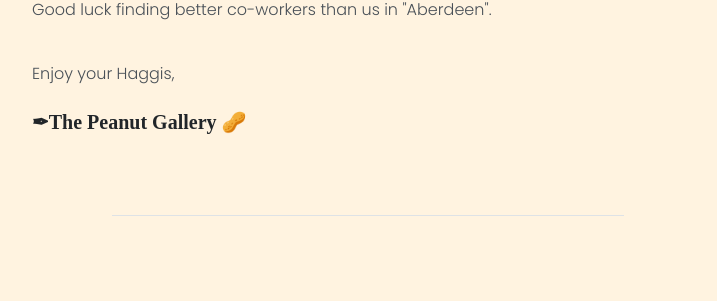
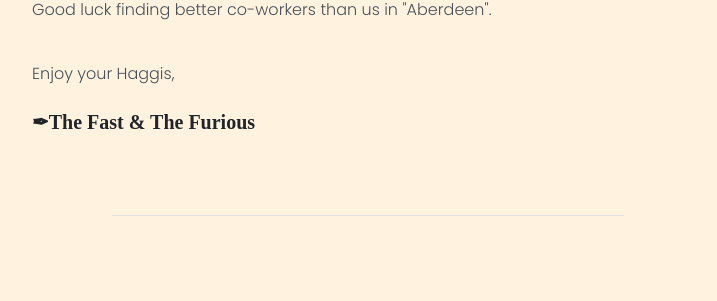
Before and after one commit to P-Brower/goodbye, a Jekyll site: the page built from index.html, in a window 1280 px wide and 900 px high. Shown: the part 237-538 px from the top of the window, without its empty margins (272-989 px from the left). Built offline with Jekyll 4.4.1, drawn with Linux system fonts in a browser that asks for light colours; some web fonts are replaced; the list of posts is cut into pages by our own code.

Commit message:
accidentally inappropriate

```diff
--- a/_config.yml
+++ b/_config.yml
@@ -26,7 +26,7 @@
 
 # Specify the author for blog posts
 author:
-  name: The Peanut Gallery 🥜
+  name: The Fast & The Furious
 description: "So Long, and Thanks for All the Fish"
 banner: https://dannysleaving.us/assets/enjoy.jpg
 
```
